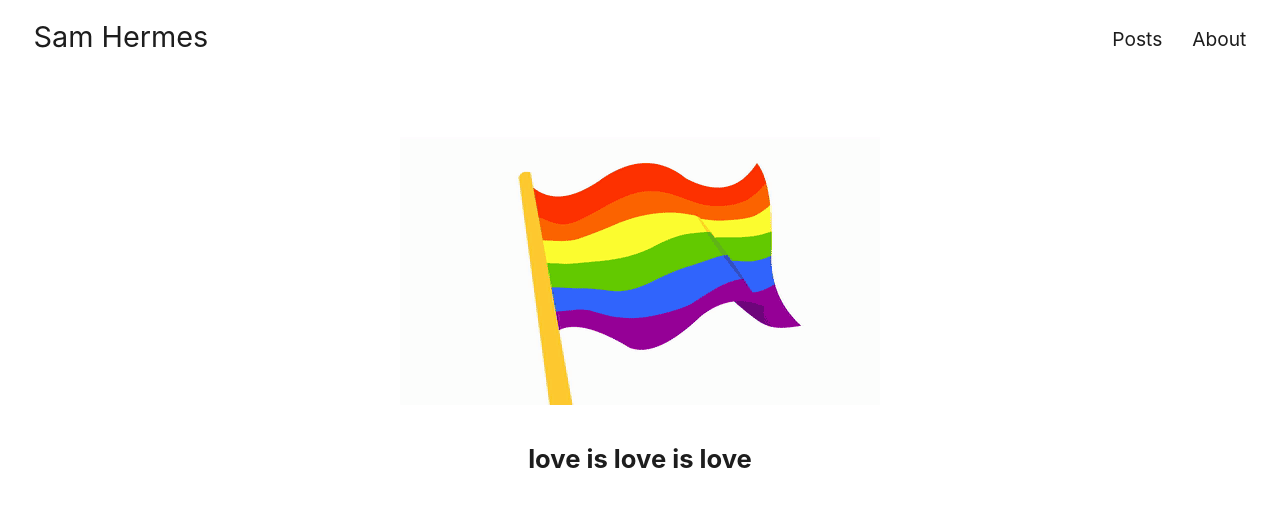
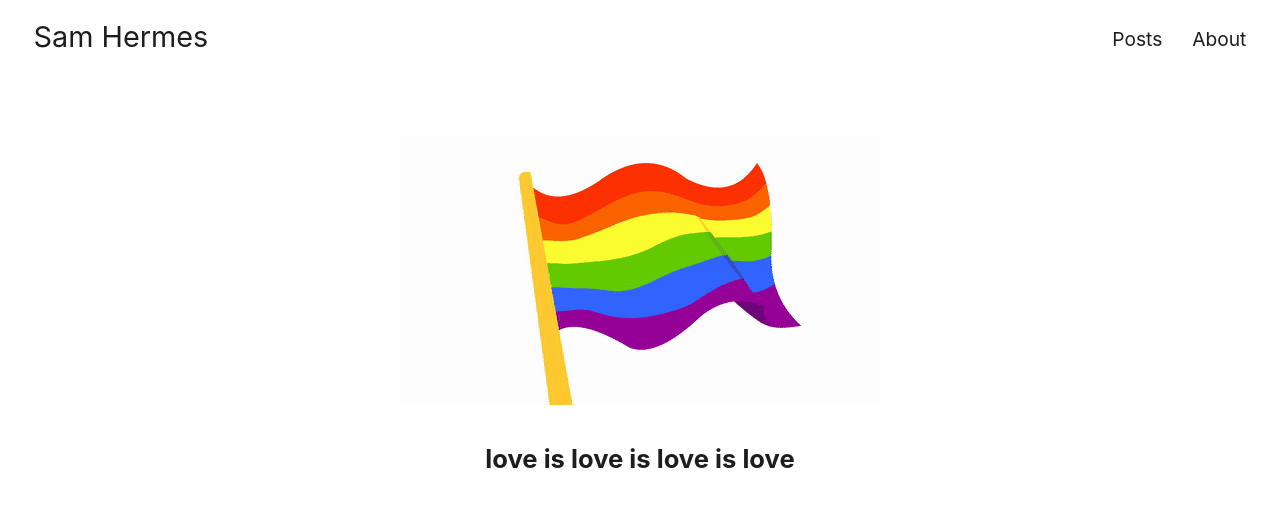
Before and after one commit to samhermes/samhermes.github.io, a Jekyll site: the page built from index.html, in a window 1280 px wide. Shown: the top 507 px of the page. Built offline with Jekyll 4.4.1, drawn with Linux system fonts in a browser that asks for light colours.

Commit message:
Add link to homepage message

```diff
--- a/index.html
+++ b/index.html
@@ -3,5 +3,5 @@
 ---
 <section class="pride">
 	<img src="/img/pride.gif" alt="Pride Flag">
-	<h2>love is love is love</h2>
+	<h2><a href="https://youtu.be/6jehrbUGdlE?t=2m16s">love is love is love is love</a></h2>
 </section>
```
Also changed, not shown: 2 other files.
